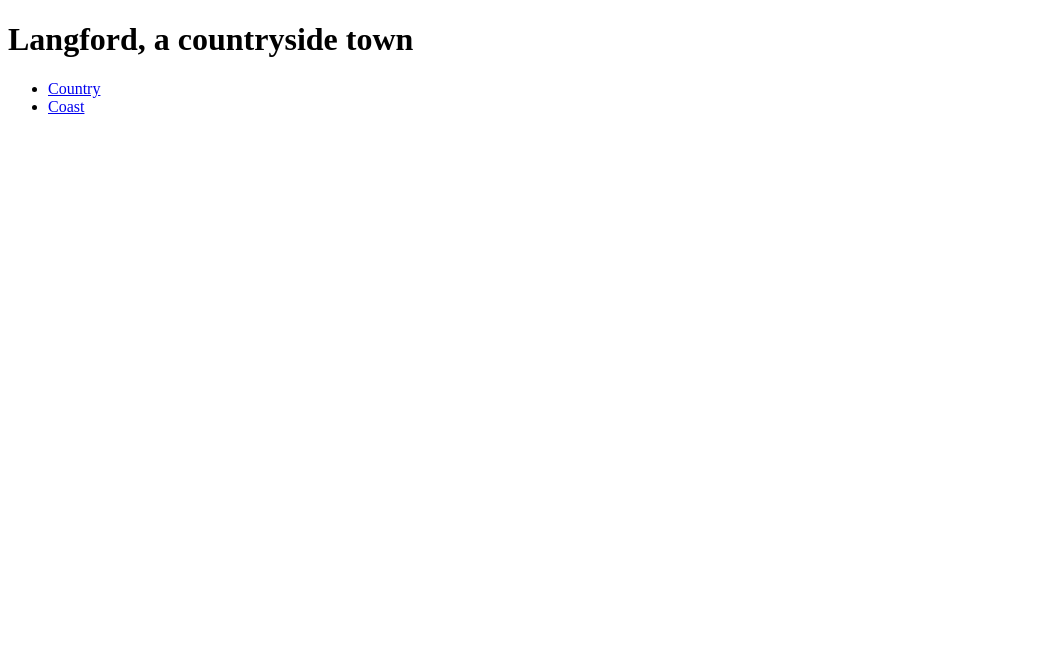
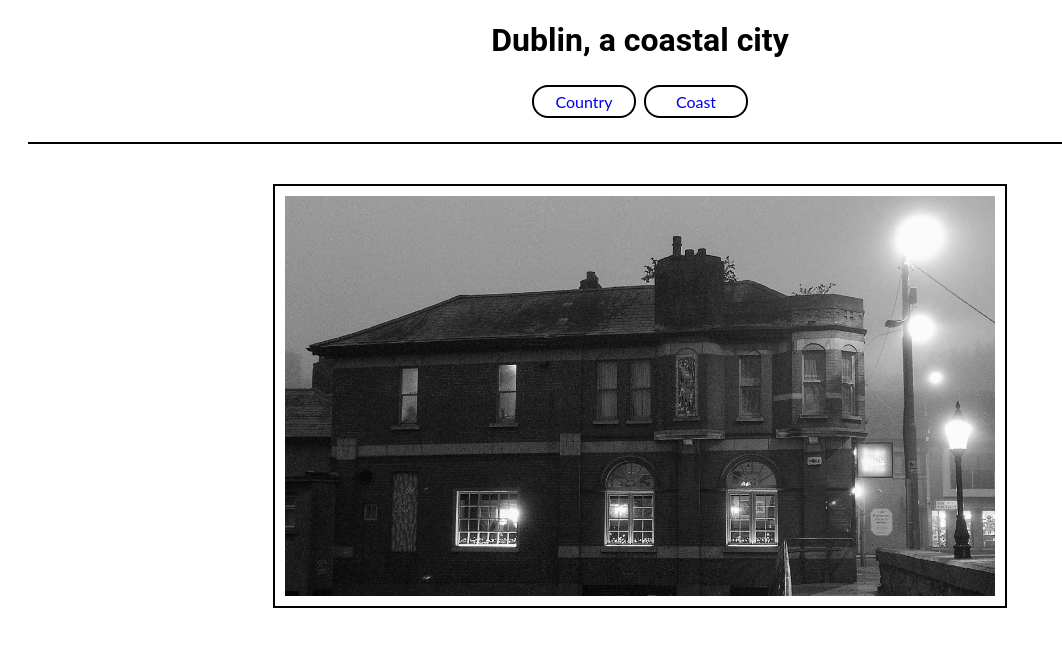
Before and after one commit to edchalk96/edchalk96-Frontend-Development, a plain HTML site: page index.html in a window 1280 px wide. Shown: the whole page, without its empty margins (0-1062 px from the left). Drawn offline with Linux system fonts and the light colour scheme.

Commit message:
feat: added images to the webpages

```diff
--- /dev/null
+++ b/assets/css/style.css
@@ -0,0 +1,48 @@
+ul {
+    list-style-type: none;
+    margin: 0;
+    padding: 0;
+}
+
+a {
+    border: 2px solid black;
+    border-radius: 50%;
+    width: 5rem;
+    padding: 5px 10px;
+    text-align: center;
+    text-decoration: none;
+    display: inline-block;
+    margin: 4px 2px;
+    border-radius: 16px;
+    font-family: Lato;
+}
+
+li {
+    display: inline;
+}
+
+nav {
+    text-align: center;
+    border-bottom: 2px solid black;
+    margin: 0px 20px 20px 20px;
+    padding-bottom: 20px;
+}
+
+img {
+    border: 2px solid black;
+    max-width: 60%;
+    padding: 10px;
+    display: block;
+    margin-left: auto;
+    margin-right: auto;
+
+}
+
+h1 {
+    font-family: Roboto, sans-serif;
+    text-align: center;
+}
+
+figure {
+    margin-top: 40px;
+}
--- a/index.html
+++ b/index.html
@@ -5,11 +5,12 @@
     <meta charset="UTF-8">
     <meta http-equiv="X-UA-Compatible" content="IE=edge">
     <meta name="viewport" content="width=device-width, initial-scale=1.0">
-    <title>Langford</title>
+    <link rel="stylesheet" href="assets/css/style.css">
+    <title>Dublin</title>
 </head>
 
 <body>
-    <h1>Langford, a countryside town</h1>
+    <h1>Dublin, a coastal city</h1>
     <nav>
         <ul>
             <li>
@@ -20,6 +21,11 @@
             </li>
         </ul>
     </nav>
+    <section>
+        <figure>
+            <img src="assets/images/city.jpg" alt="an image of an urban Dublin">
+        </figure>
+    </section>
 </body>
 
 </html>
```
Also changed, not shown: coast.html (+5 -0 lines), assets/images/beach.jpg (added), assets/images/city.jpg (added).
